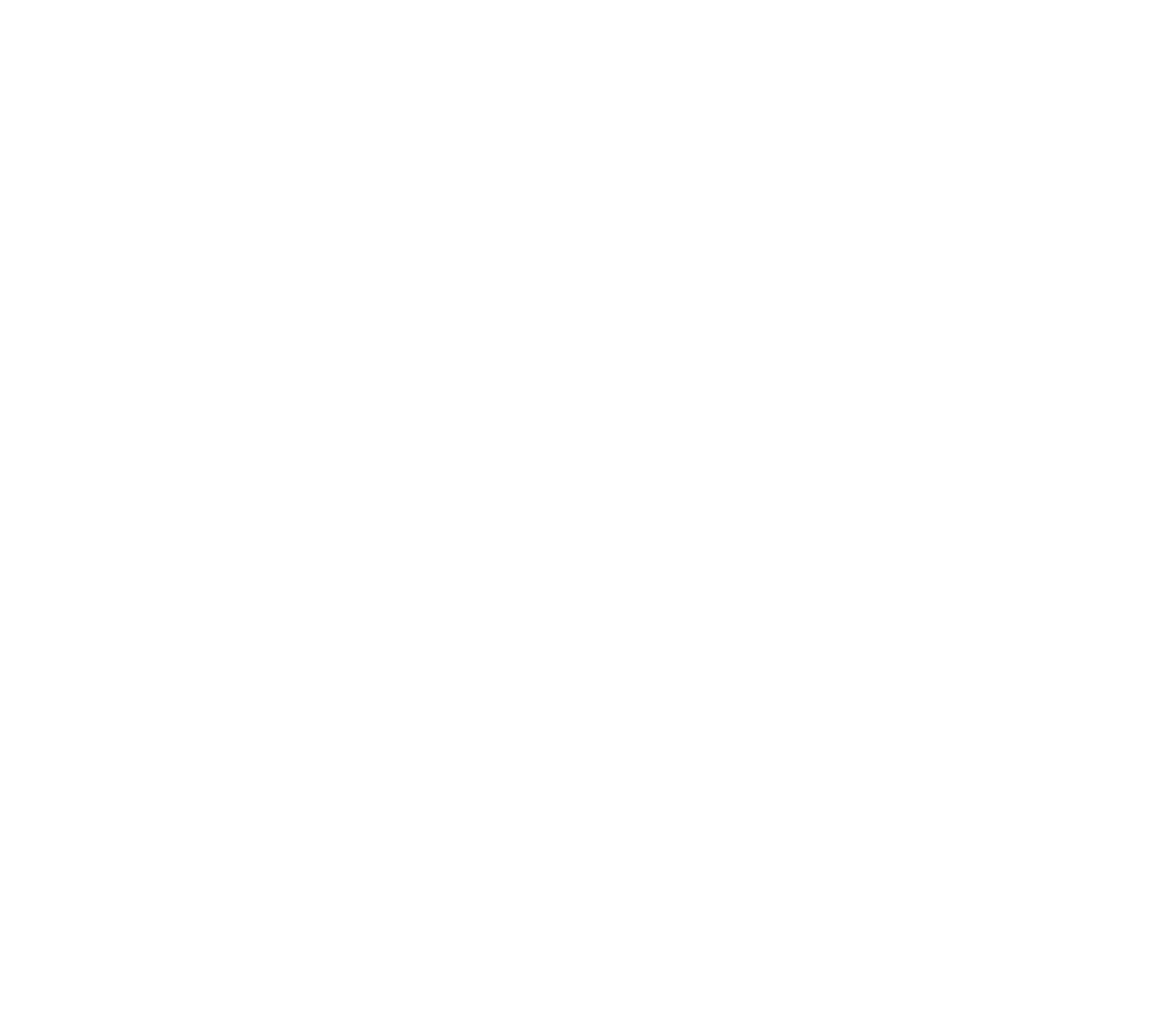
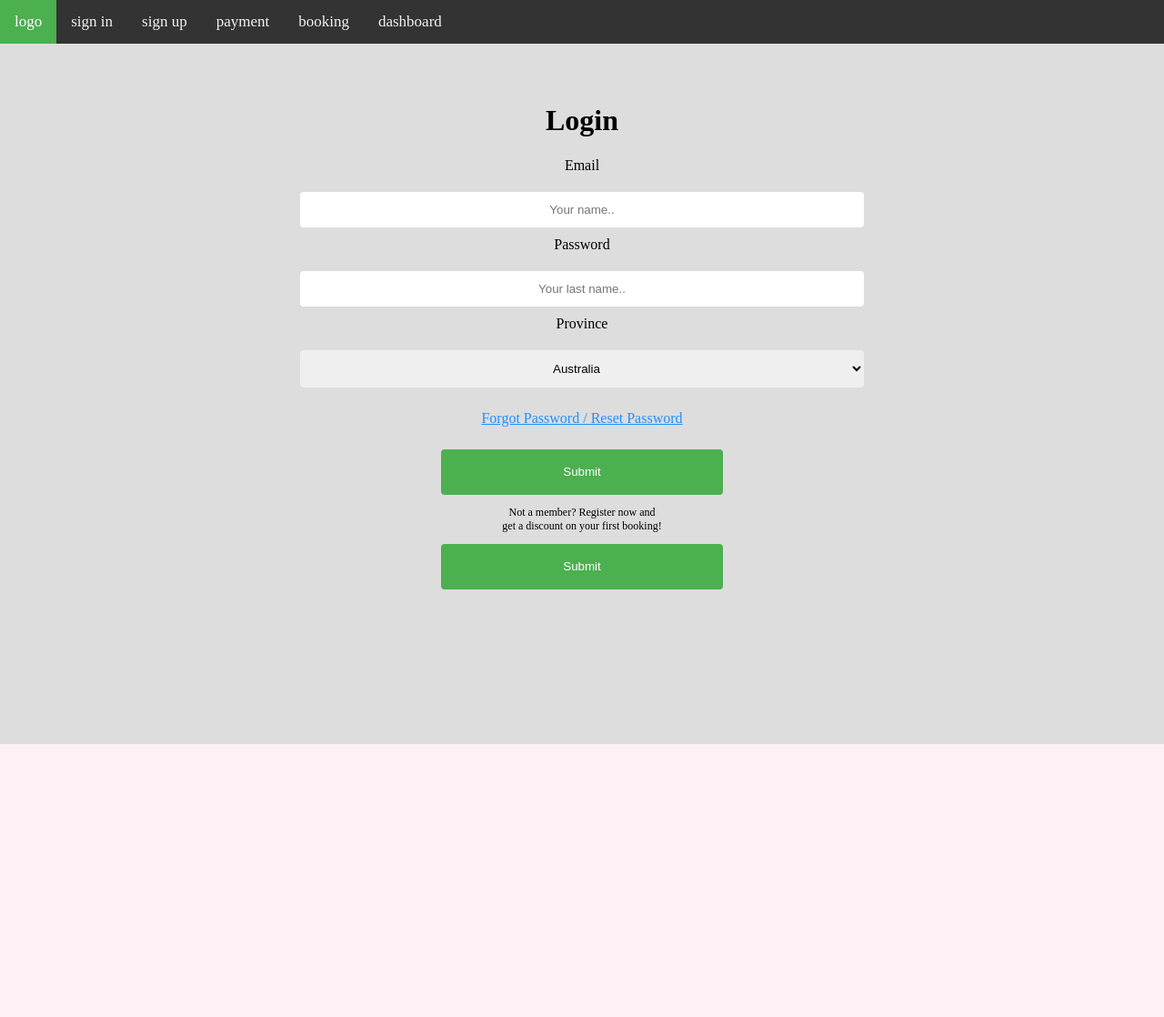
Before and after one commit to Yusuf69Hendricks/Rent_A_Car_App, a plain HTML site: page signIn.html in a window 1280 px wide. Shown: the whole page at 91% size. Before the commit the page ends 800 px from the top, so only its background shows below. Drawn offline with nearby package versions, Linux system fonts and the light colour scheme.

```diff
--- /dev/null
+++ b/css/signIn.css
@@ -0,0 +1,113 @@
+* {
+    box-sizing: border-box;
+  }
+
+  body {
+    margin: 0;
+    padding: 0;
+    background-color: #ddd;
+  }
+  /* NAVBAR  */
+  .topnav {
+    overflow: hidden;
+    background-color: #333;
+  }
+
+  .topnav a {
+    float: left;
+    display: block;
+    color: #f2f2f2;
+    text-align: center;
+    padding: 14px 16px;
+    text-decoration: none;
+    font-size: 17px;
+  }
+
+  .topnav a:hover {
+    background-color: #ddd;
+    color: black;
+  }
+
+  .topnav a.active {
+    background-color: #4CAF50;
+    color: white;
+  }
+
+  .topnav .icon {
+    display: none;
+  }
+  /* NAVBAR  */
+
+  /* FORM  */
+  .form{
+      width: 100%;
+      min-height: 500px;
+      background-color: #ddd;
+      padding: 20px;
+      text-align: center;
+      margin-bottom: 150px;
+      margin-top: 25px;
+  }
+
+  input[type=text], select {
+    width: 50%;
+    padding: 12px 20px;
+    margin: auto;
+    display: inline-block;
+    border: none;
+    border-radius: 4px;
+    box-sizing: border-box;
+    display: block;
+    margin-top: 20px;
+    margin-bottom: 10px;
+    text-align: center;
+  }
+
+  input[type=submit] {
+    width: 50%;
+    height: 50px;
+    background-color: #4CAF50;
+    color: white;
+    border: none;
+    border-radius: 4px;
+    cursor: pointer;
+    display: block;
+    margin: auto;
+    text-align: center;
+  }
+
+  input[type=submit]:hover {
+    background-color: #45a049;
+  }
+
+  .password{
+      margin-top: 25px;
+      margin-bottom: 25px;
+  }
+
+  .password a{
+      color: dodgerblue;
+  }
+
+  .submits{
+      width: 50%;
+      height: auto;
+      margin: auto;
+      display: block;
+  }
+
+  .submits p {
+    font-size: 12px;
+    text-align: center;
+    /* float: right; */
+  }
+
+  /* FORM  */
+
+  /* FOOTER  */
+.footer{
+    width: 100%;
+    height: 300px;
+    background-color: lavenderblush;
+  }
+  /* FOOTER  */
--- /dev/null
+++ b/css/signUp.css
@@ -0,0 +1,120 @@
+* {
+    box-sizing: border-box;
+  }
+
+  body {
+    margin: 0;
+    padding: 0;
+    background-color: #ddd;
+  }
+  /* NAVBAR  */
+  .topnav {
+    overflow: hidden;
+    background-color: #333;
+  }
+
+  .topnav a {
+    float: left;
+    display: block;
+    color: #f2f2f2;
+    text-align: center;
+    padding: 14px 16px;
+    text-decoration: none;
+    font-size: 17px;
+  }
+
+  .topnav a:hover {
+    background-color: #ddd;
+    color: black;
+  }
+
+  .topnav a.active {
+    background-color: #4CAF50;
+    color: white;
+  }
+
+  .topnav .icon {
+    display: none;
+  }
+  /* NAVBAR  */
+
+  /* FORM  */
+  .form{
+      width: 100%;
+      min-height: 500px;
+      background-color: #ddd;
+      padding: 20px;
+      text-align: center;
+      margin-bottom: 150px;
+      margin-top: 25px;
+  }
+
+  input[type=text] {
+    width: 100%;
+    padding: 12px 20px;
+    margin: auto;
+    display: inline-block;
+    border: none;
+    border-radius: 4px;
+    box-sizing: border-box;
+    display: block;
+    margin-top: 20px;
+    margin-bottom: 10px;
+    text-align: center;
+  }
+
+  input[type=submit] {
+    width: 50%;
+    height: 50px;
+    background-color: #4CAF50;
+    color: white;
+    border: none;
+    border-radius: 4px;
+    cursor: pointer;
+    display: block;
+    margin: auto;
+    text-align: center;
+  }
+
+  input[type=submit]:hover {
+    background-color: #45a049;
+  }
+.input{
+    width: 50%;
+    background-color: dodgerblue;
+    margin: auto;
+    text-align: left;
+}
+
+
+  .password{
+      margin-top: 25px;
+      margin-bottom: 25px;
+  }
+
+  .password a{
+      color: dodgerblue;
+  }
+
+  .submits{
+      width: 50%;
+      height: auto;
+      margin: auto;
+      display: block;
+  }
+
+  .submits p {
+    font-size: 12px;
+    text-align: center;
+    /* float: right; */
+  }
+
+  /* FORM  */
+
+  /* FOOTER  */
+.footer{
+    width: 100%;
+    height: 300px;
+    background-color: lavenderblush;
+  }
+  /* FOOTER  */
--- a/signIn.html
+++ b/signIn.html
@@ -1,11 +1,71 @@
 <!DOCTYPE html>
 <html lang="en">
-<head>
-    <meta charset="UTF-8">
-    <meta name="viewport" content="width=device-width, initial-scale=1.0">
-    <title>Document</title>
-</head>
-<body>
+  <head>
+    <meta charset="UTF-8" />
+    <meta name="viewport" content="width=device-width, initial-scale=1.0" />
+    <link rel="stylesheet" href="./css/signIn.css" />
+    <link rel="stylesheet" href="./css/media-queries.css" />
+    <link rel="stylesheet" href="https://unpkg.com/aos@next/dist/aos.css" />
+    <title>Joze Car Rental</title>
+  </head>
+  <body>
+    <!-- NAVBAR -->
+    <div class="topnav" id="myTopnav">
+      <a href="#home" class="active">logo</a>
+      <a href="signIn.html">sign in</a>
+      <a href="signUp.html">sign up</a>
+      <a href="payment.html">payment</a>
+      <a href="booking.html">booking</a>
+      <a href="dashboard.html">dashboard</a>
+      <a href="javascript:void(0);" class="icon" onclick="myFunction()">
+        <i class="fa fa-bars"></i>
+      </a>
+    </div>
+    <!-- 59dede
+    b1b1b1 -->
+    <!-- NAVBAR -->
+<!-- FORM  -->
+<div class="form">
+    <h1>Login</h1>
 
-</body>
+    <form action="#">
+
+    <label >Email</label>
+      <input type="text" id="fname" name="firstname" placeholder="Your name..">
+
+      <label for="lname">Password</label>
+      <input type="text" id="lname" name="lastname" placeholder="Your last name..">
+
+      <label for="country">Province</label>
+      <select id="country" name="country">
+        <option value="australia">Australia</option>
+        <option value="canada">Canada</option>
+        <option value="usa">USA</option>
+      </select>
+
+      <div class="password">
+        <a href="#">Forgot Password / Reset Password</a>
+      </div>
+
+      <div class="submits">
+        <input type="submit" value="Submit">
+        <p>Not a member? Register now and <br> get a discount on your first booking!</p>
+        <input type="submit" value="Submit">
+      </div>
+
+    </form>
+  </div>
+<!-- FORM  -->
+
+    <!-- FOOTER  -->
+<div class="footer">
+
+</div>
+    <!-- FOOTER  -->
+    <script src="https://unpkg.com/aos@next/dist/aos.js"></script>
+    <script>
+      AOS.init();
+    </script>
+  <script src="./js/main.js"></script>
+  </body>
 </html>
```
Also changed, not shown: index.html (+9 -4 lines), signUp.html (added, +113 -0 lines), dashboard.html (added).
